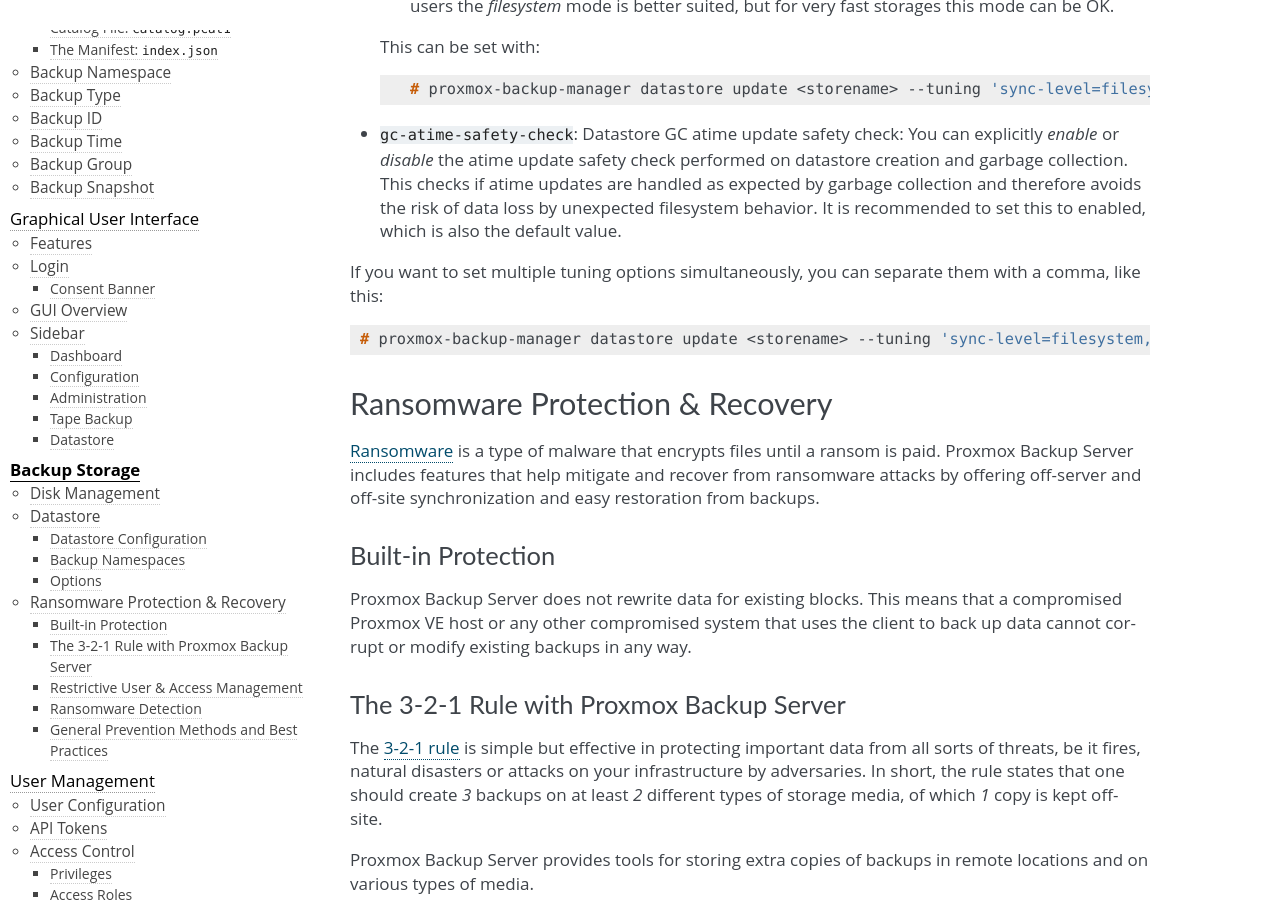
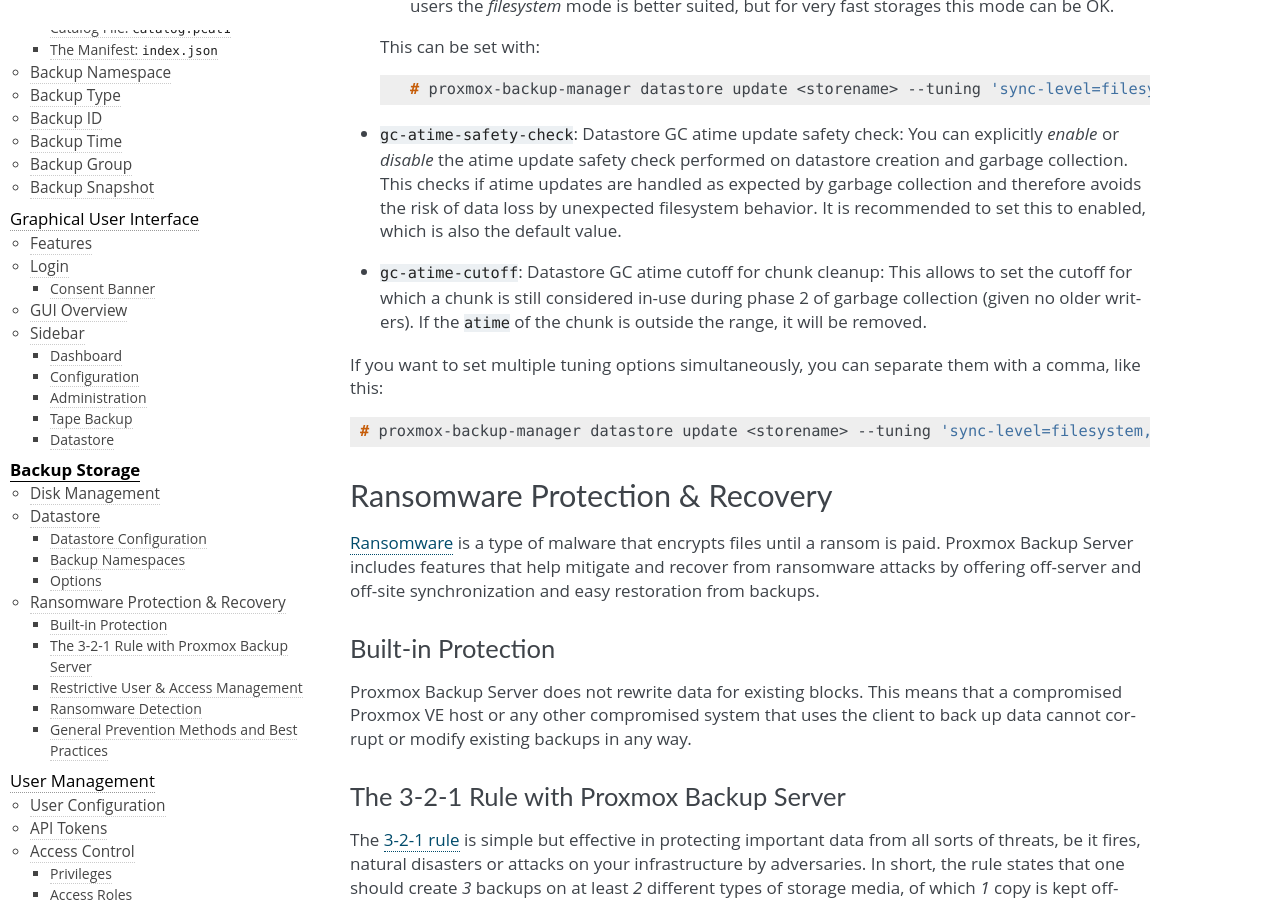
Before and after one commit to rikka-chunibyo/PBS-X, a Sphinx documentation site: the page built from docs/storage.rst, in a window 1280 px wide and 900 px high, scrolled down 7765 px. Built offline with Sphinx 7.4.7, drawn with Linux system fonts in a browser that asks for light colours.

Commit message:
docs: mention gc-atime-cutoff as datastore tuning option
Document the gc-atime-cutoff option and describe the behavior it
controls, by adding it as additional bullet point to the
documented datastore tuning options.

Signed-off-by: Christian Ebner <c.ebner@proxmox.com>

```diff
--- a/docs/storage.rst
+++ b/docs/storage.rst
@@ -446,6 +446,11 @@ There are some tuning related options for the datastore that are more advanced:
   risk of data loss by unexpected filesystem behavior. It is recommended to set
   this to enabled, which is also the default value.
 
+* ``gc-atime-cutoff``: Datastore GC atime cutoff for chunk cleanup:
+  This allows to set the cutoff for which a chunk is still considered in-use
+  during phase 2 of garbage collection (given no older writers). If the
+  ``atime`` of the chunk is outside the range, it will be removed.
+
 If you want to set multiple tuning options simultaneously, you can separate them
 with a comma, like this:
 
```
